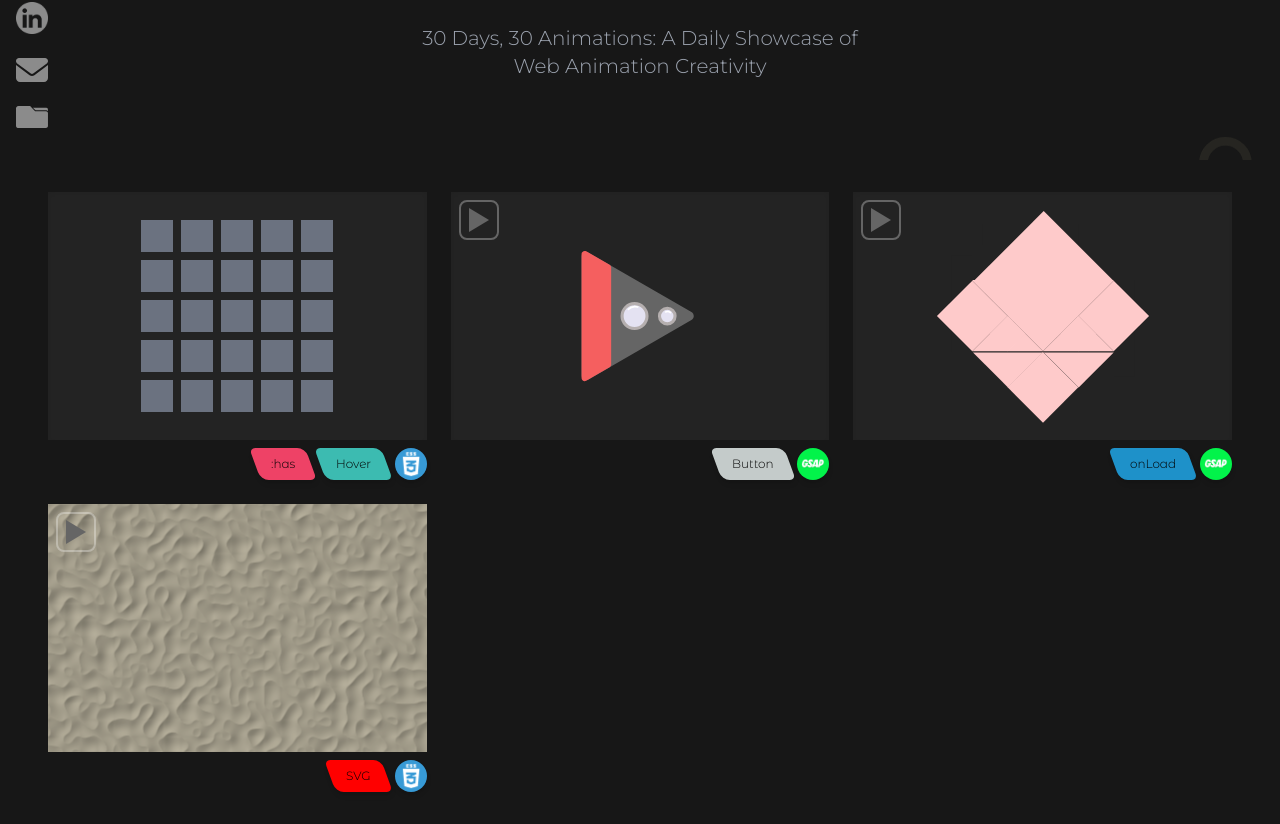
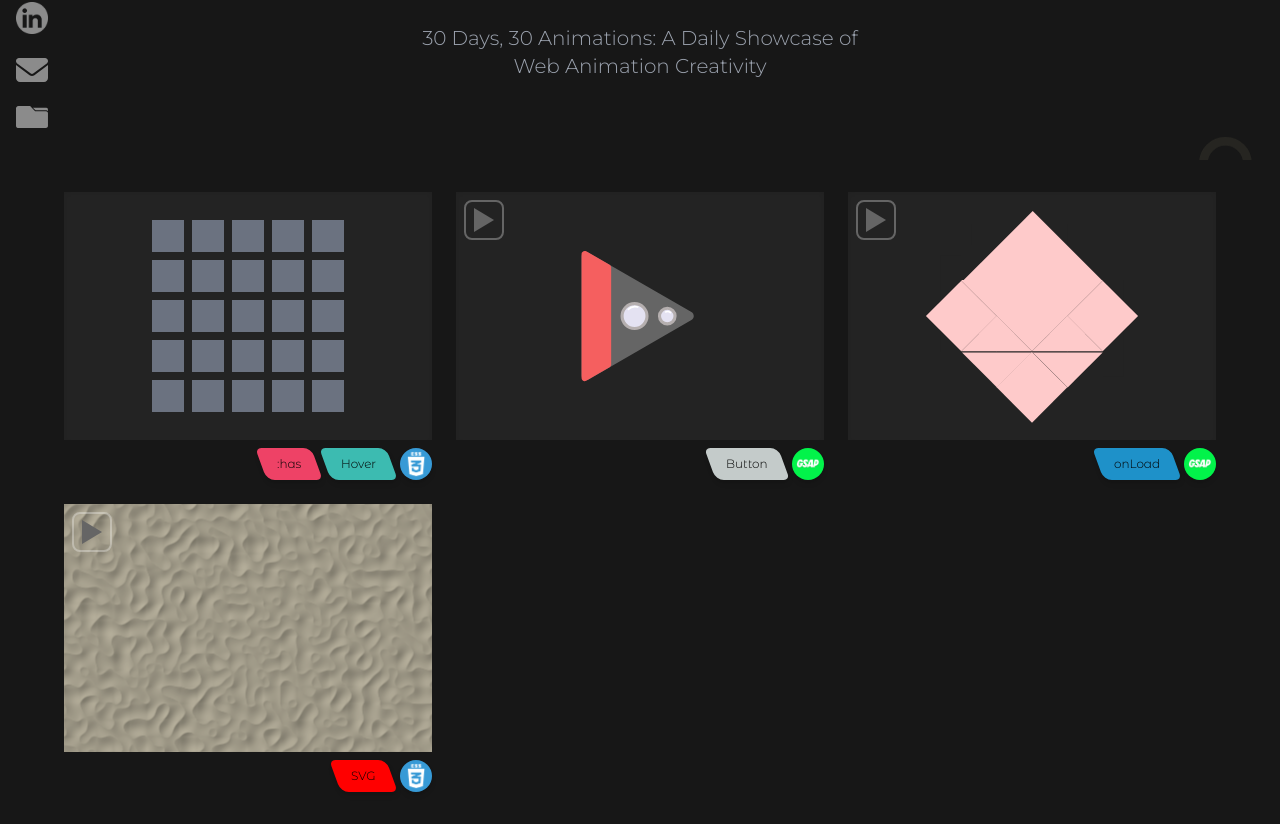
Before and after one commit to mlee2197/motion-script, a Next.js app: page / in a window 1280 px wide. Shown: the part 640-1464 px from the top of the page. Built offline with nearby package versions, Linux system fonts and the light colour scheme; a web font is replaced by a local one.

Commit message:
fix padding

```diff
--- a/src/app/page.tsx
+++ b/src/app/page.tsx
@@ -15,7 +15,7 @@ export default function Home() {
     <div className="max-w-[1440px] mx-auto">
       <main>
         <Hero />
-        <div className="grid gap-6 px-4 py-8 md:grid-cols-2 md:px-[48px] lg:grid-cols-3">
+        <div className="grid gap-6 px-4 py-8 md:grid-cols-2 md:px-[64px] lg:grid-cols-3">
           <Card
             tags={[CSS_PROPERTY_CATEGORIES.has, CSS_PROPERTY_CATEGORIES.hover]}
             tool={ANIMATION_TOOLS.css}
```
